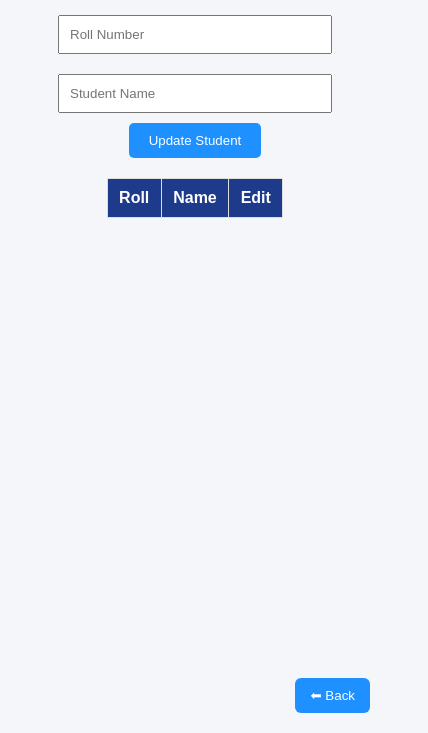
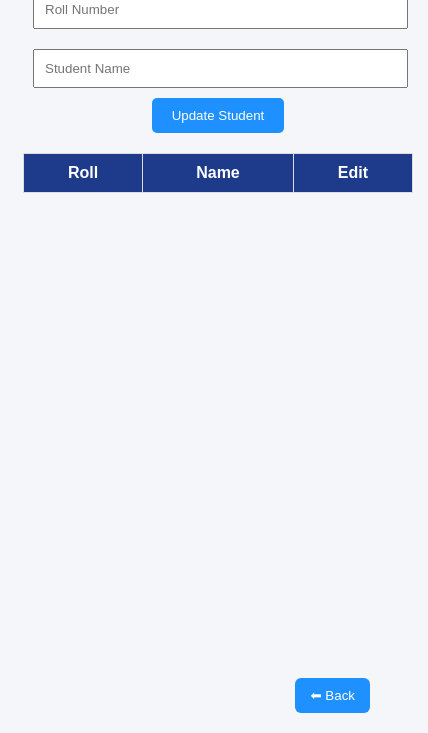
Before and after one commit to anushkapawar1505-lab/Face-Recognition-Attendance, a plain HTML site: page edit-student.html in a window 390 px wide. Shown: the part 111-844 px from the top of the page, 428 px wide, since content can reach past the window. Drawn offline with Linux system fonts and the light colour scheme.

Commit message:
edit student mobile fix

```diff
--- a/edit-student.html
+++ b/edit-student.html
@@ -2,9 +2,16 @@
 <html lang="en">
 <head>
 <meta charset="UTF-8">
+<meta name="viewport" content="width=device-width, initial-scale=1.0">
 <title>Edit Student</title>
 
 <style>
+
+/*  MOBILE FIX GLOBAL */
+html, body{
+    width:100%;
+    overflow-x:hidden;
+}
 
 body{
     font-family:Arial;
@@ -13,10 +20,12 @@
     text-align:center;
 }
 
+/*  INPUT RESPONSIVE */
 input{
     padding:10px;
     margin:10px;
     width:250px;
+    max-width:90%;
 }
 
 button{
@@ -28,11 +37,18 @@
     cursor:pointer;
 }
 
+/* TABLE SCROLL FIX */
+.table-box{
+    width:100%;
+    overflow-x:auto;
+}
+
 table{
     margin:auto;
     margin-top:20px;
     border-collapse:collapse;
     width:60%;
+    min-width:300px;
 }
 
 th,td{
@@ -62,7 +78,22 @@
     background:#187bcd;
 }
 
-/* 🔥 PROFESSIONAL TOAST */
+/*  MOBILE MEDIA */
+@media(max-width:768px){
+    body{
+        padding:15px;
+    }
+
+    table{
+        width:100%;
+    }
+
+    input{
+        width:90%;
+    }
+}
+
+/*  TOAST */
 #toast{
     position: fixed;
     bottom: 25px;
@@ -99,8 +130,9 @@
 
 <button onclick="updateStudent()">Update Student</button>
 
+<!-- WRAP TABLE -->
+<div class="table-box">
 <table>
-
 <tr>
 <th>Roll</th>
 <th>Name</th>
@@ -110,10 +142,10 @@
 <tbody id="studentTable"></tbody>
 
 </table>
+</div>
 
 <button class="back-btn" onclick="goBack()">⬅ Back</button>
 
-<!-- 🔥 TOAST -->
 <div id="toast"></div>
 
 <script>
@@ -125,7 +157,6 @@
 let students = JSON.parse(localStorage.getItem("students")) || [];
 let editIndex = -1;
 
-// 🔥 TOAST FUNCTION
 function showToast(message){
     const toast = document.getElementById("toast");
     toast.innerText = message;
@@ -157,12 +188,9 @@
 }
 
 function editStudent(i){
-
     editIndex=i;
-
     document.getElementById("roll").value=students[i].roll;
     document.getElementById("name").value=students[i].name;
-
 }
 
 function updateStudent(){
@@ -176,17 +204,13 @@
 
         localStorage.setItem("students",JSON.stringify(students));
 
-        // ❌ OLD: alert("Student Updated");
-        // ✅ NEW PROFESSIONAL
         showToast("Student Updated Successfully ✅");
 
         document.getElementById("roll").value="";
         document.getElementById("name").value="";
 
         loadStudents();
-
     }
-
 }
 
 loadStudents();
```
